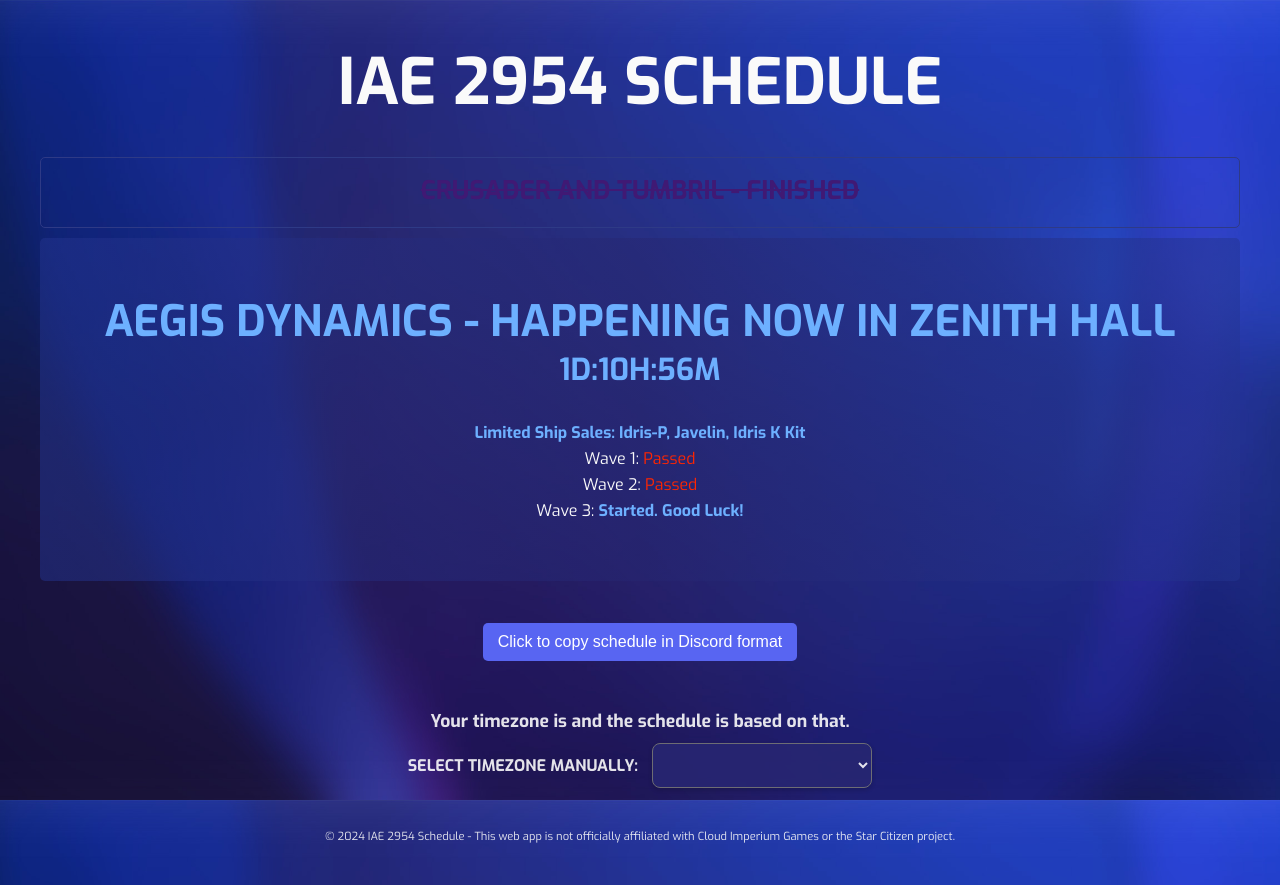
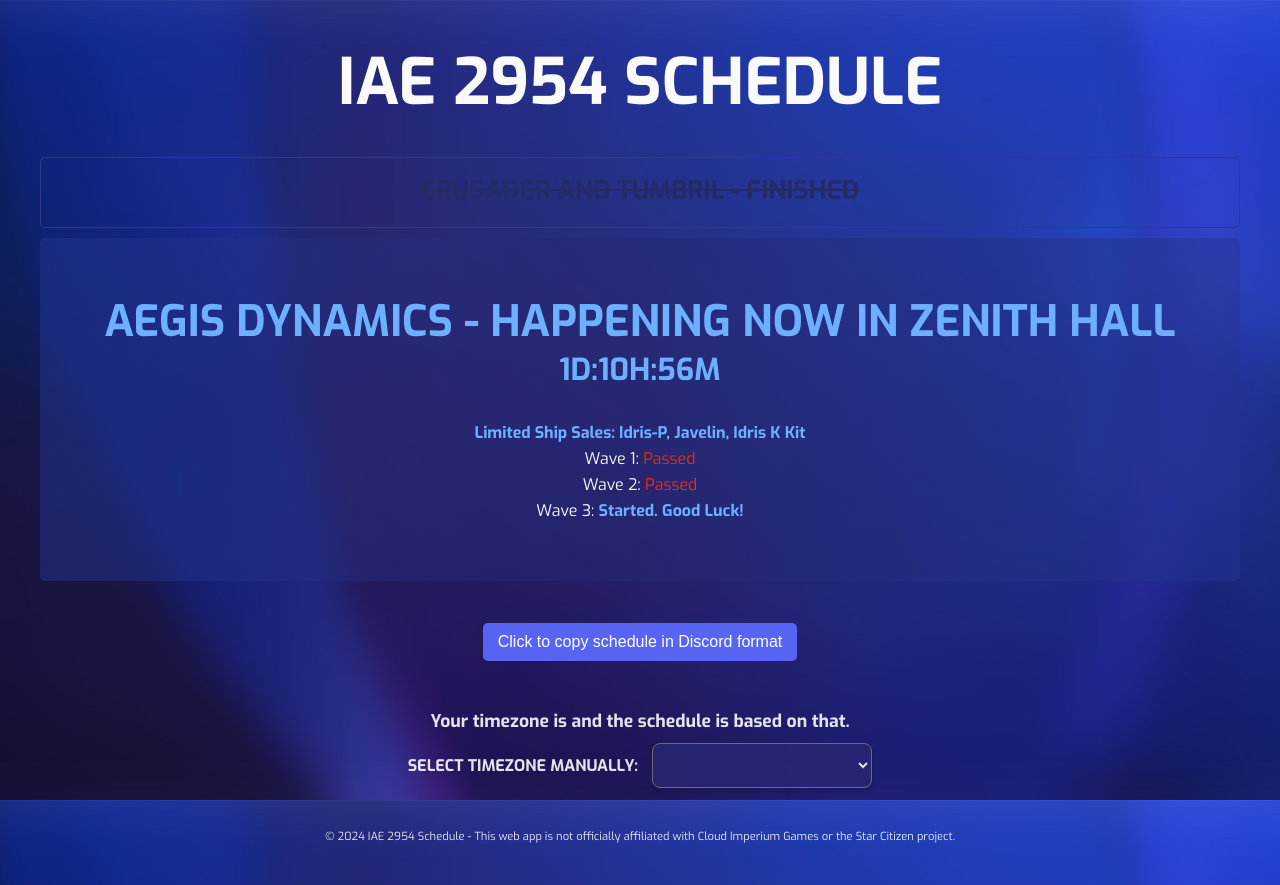
Before and after one commit to f4sh/IAE, a website: page index.html in a window 1280 px wide. Drawn offline with Linux system fonts and the light colour scheme.

Commit message:
Update style.css

```diff
--- a/style.css
+++ b/style.css
@@ -104,7 +104,7 @@
 }
 
 .finished-event {
-    color: #401974;
+    color: #242b67;
     text-decoration: line-through;
 }
 
```
